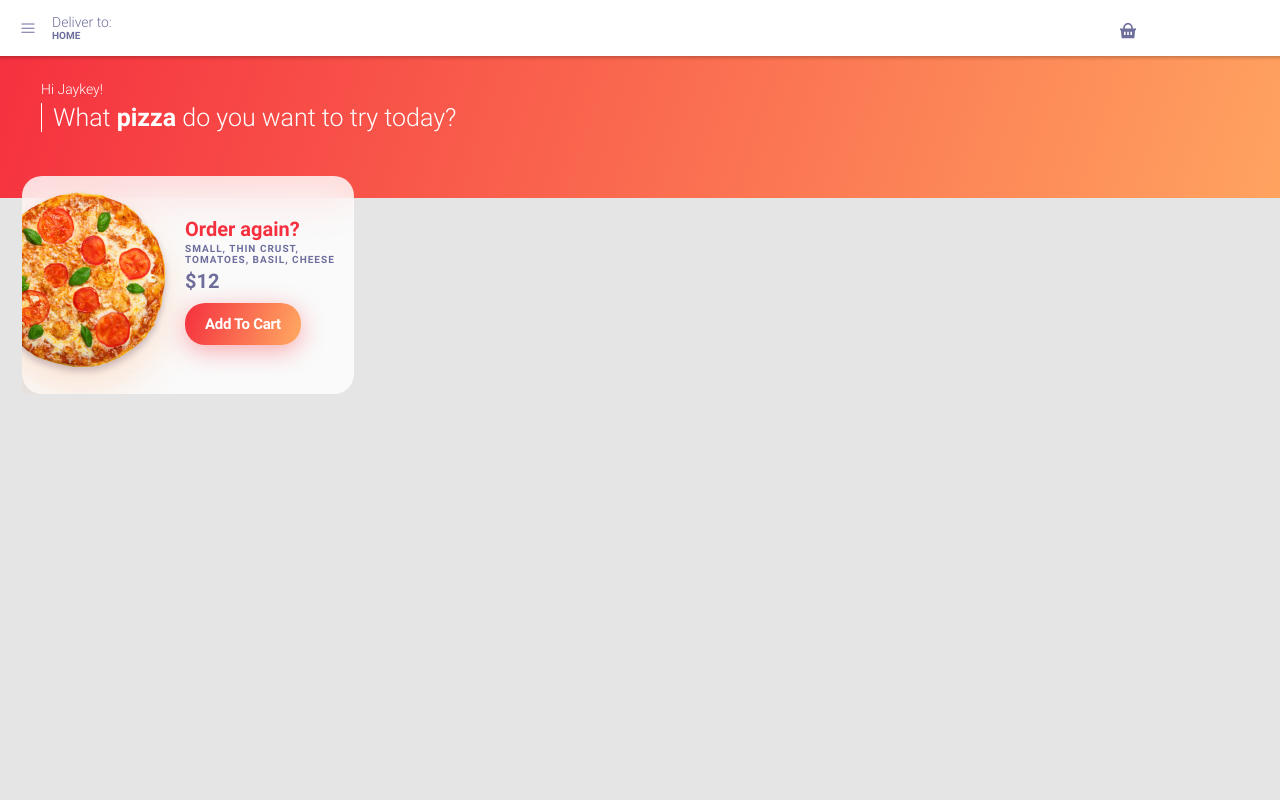
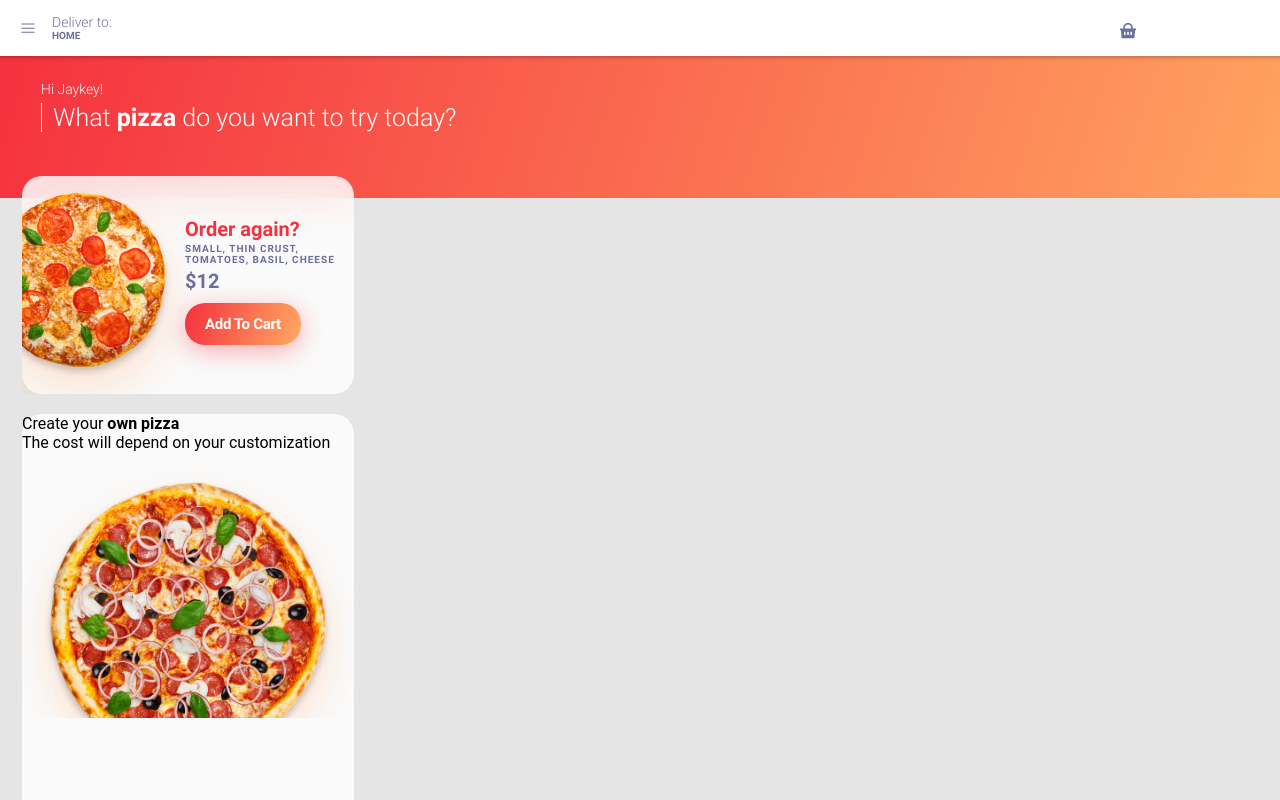
Before and after one commit to Jefferson227/uncle-john-pizzas-app, a React (Create React App) app: page /home in a window 1280 px wide. Built offline with nearby package versions, Linux system fonts and the light colour scheme.

Commit message:
Start creation of create pizza container

```diff
--- a/src/pages/Home.css
+++ b/src/pages/Home.css
@@ -30,14 +30,18 @@
   padding-left: 11px;
 }
 
-.home-reorder-container {
+.home-reorder-container,
+.home-create-pizza-container {
   background: rgba(255, 255, 255, 0.8);
   backdrop-filter: blur(20px);
   width: 332px;
+  margin-left: 22px;
+  border-radius: 20px;
+}
+
+.home-reorder-container {
   height: 218px;
-  margin-left: 22px;
   margin-top: -22px;
-  border-radius: 20px;
 }
 
 .home-reorder-pizza-image {
@@ -92,3 +96,9 @@
   margin-top: 10px;
   letter-spacing: -0.3px;
 }
+
+.home-create-pizza-container {
+  margin-top: 20px;
+  height: 386px;
+  border-radius: 20px 20px 0 0;
+}
--- a/src/pages/Home.tsx
+++ b/src/pages/Home.tsx
@@ -1,6 +1,7 @@
-import { IonContent, IonHeader, IonPage, IonTitle, IonToolbar } from '@ionic/react';
+import { IonContent, IonPage } from '@ionic/react';
 import './Home.css';
 import ThinCrustPizzaPhoto from '../assets/img/thin-crust-pizza-photo.png';
+import ThickCrustPizzaPhoto from '../assets/img/thick-crust-pizza-photo.png';
 
 const Home: React.FC = () => {
   return (
@@ -29,6 +30,18 @@ const Home: React.FC = () => {
             <button className="home-add-to-cart-button">Add To Cart</button>
           </div>
         </section>
+
+        <section className="home-create-pizza-container">
+          <div className="home-create-pizza-header">
+            <div className="home-create-pizza-title">Create your <strong>own pizza</strong></div>
+
+            <div className="home-create-pizza-subtitle">The cost will depend on your customization</div>
+          </div>
+
+          <div className="home-create-pizza-image-container">
+            <img src={ThickCrustPizzaPhoto} className="home-create-pizza-image" alt="Thick Crust Pizza"/>
+          </div>
+        </section>
       </IonContent>
     </IonPage>
   );
```
Also changed, not shown: src/assets/img/thick-crust-pizza-photo.png (added).
